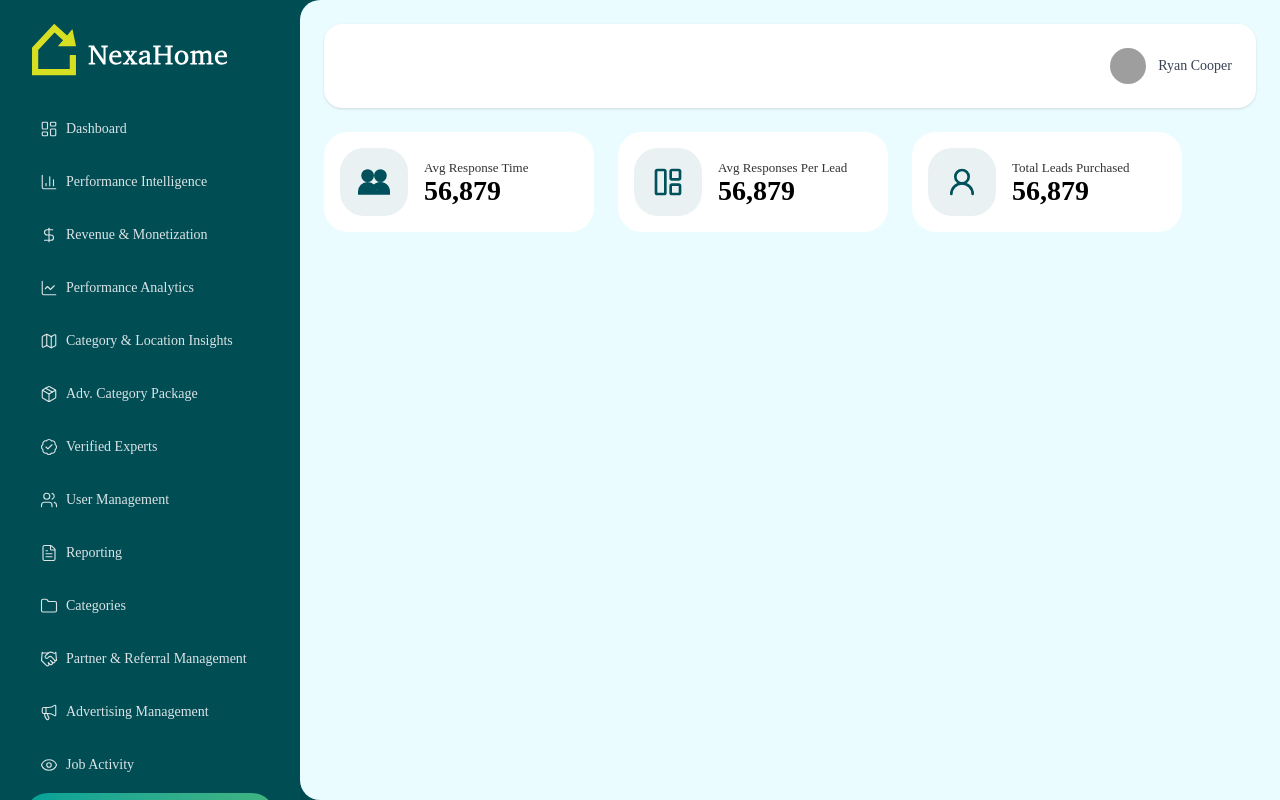
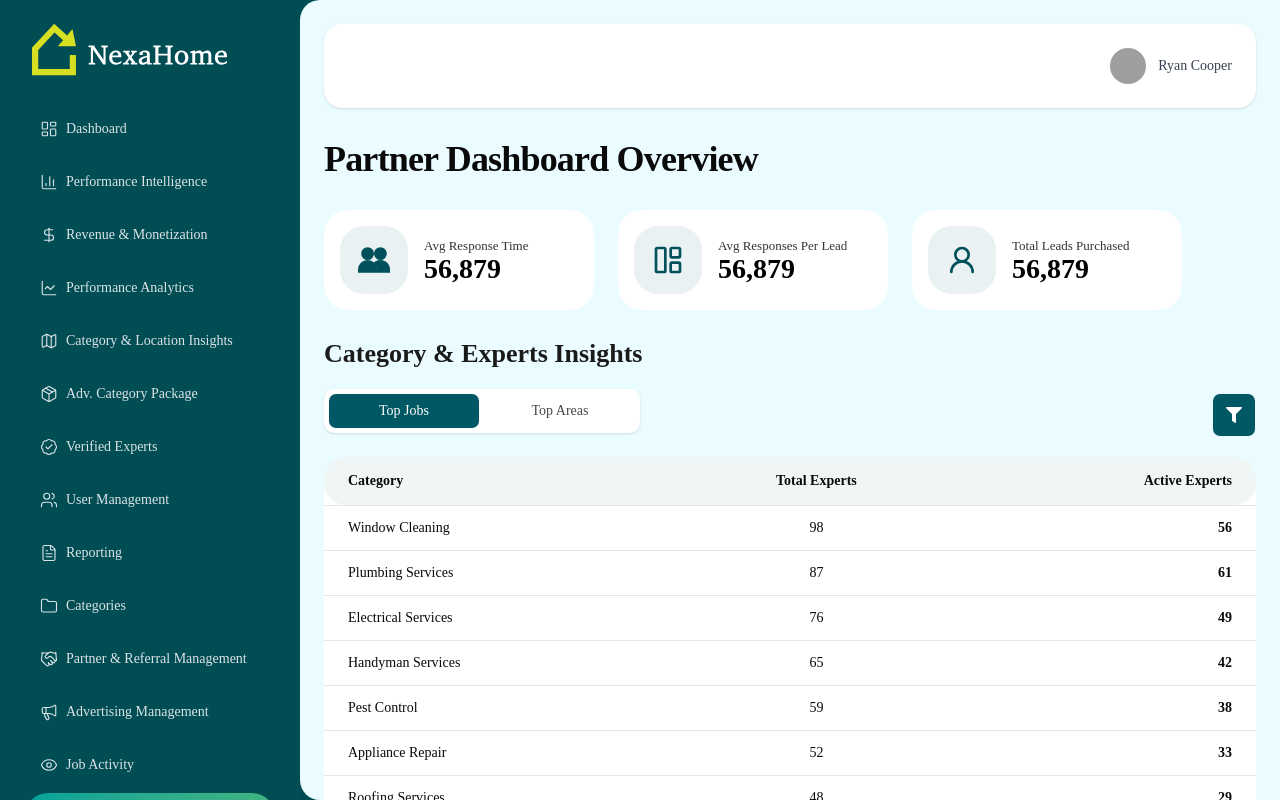
Before and after one commit to dignitestudios-dev/NexaHome-Admin-Panel, a Next.js app: page /app/partner-dashboard in a window 1280 px wide. Built offline with nearby package versions, Linux system fonts and the light colour scheme; grey boxes are pictures that could not be loaded.

Commit message:
Update:Partner dashboard screen

```diff
--- a/src/app/app/partner-dashboard/page.tsx
+++ b/src/app/app/partner-dashboard/page.tsx
@@ -1,10 +1,10 @@
 import { Suspense } from "react";
-import { PartnerState } from "./_components/partner-state";
+import PartnerDashboard from "./_components/PartnerDashboard";
 
 const PartnerDashboardPage = () => {
   return (
     <Suspense fallback={<div>Loading...</div>}>
-      <PartnerState />
+      <PartnerDashboard />
     </Suspense>
   );
 };
```
